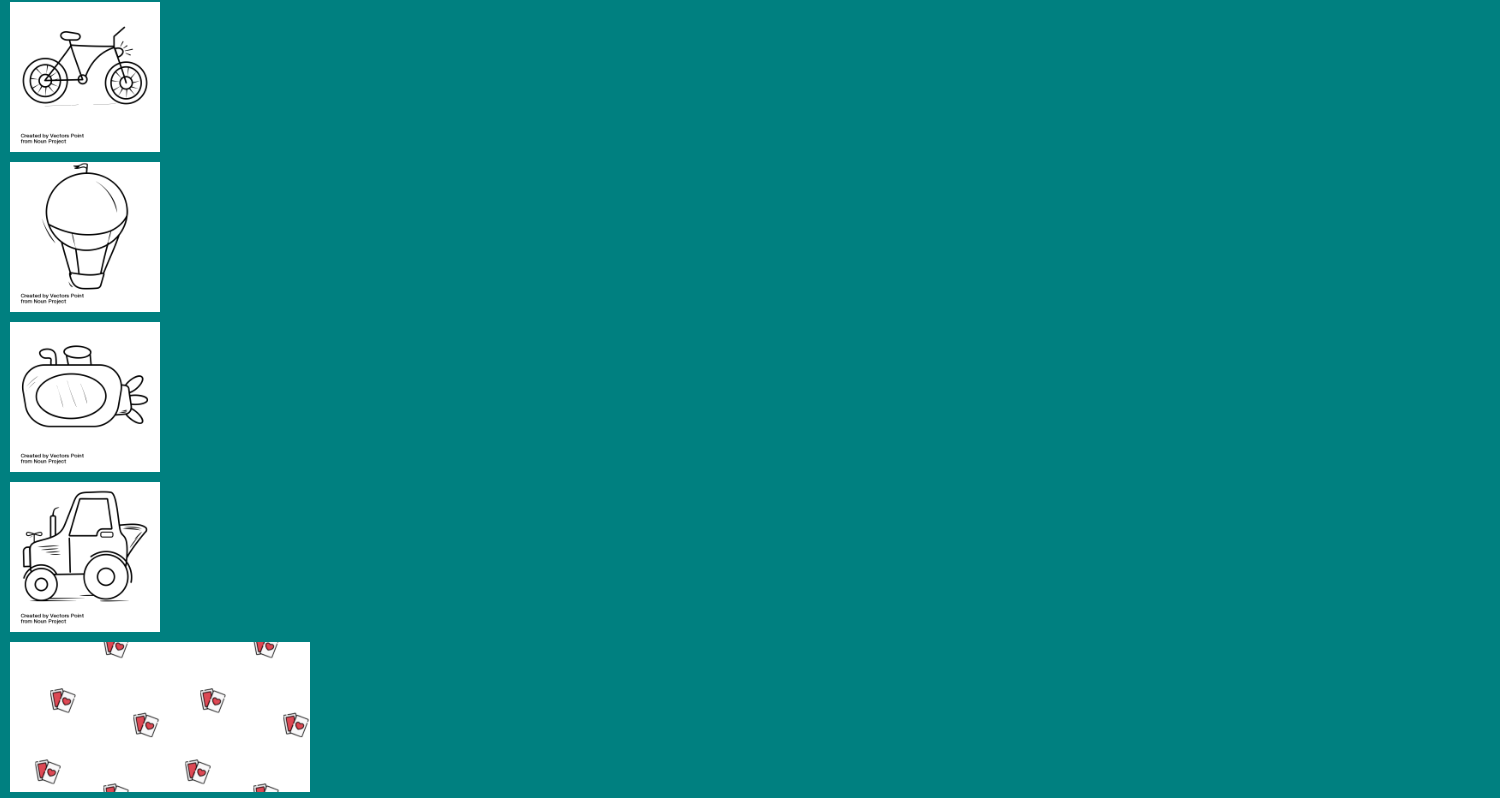
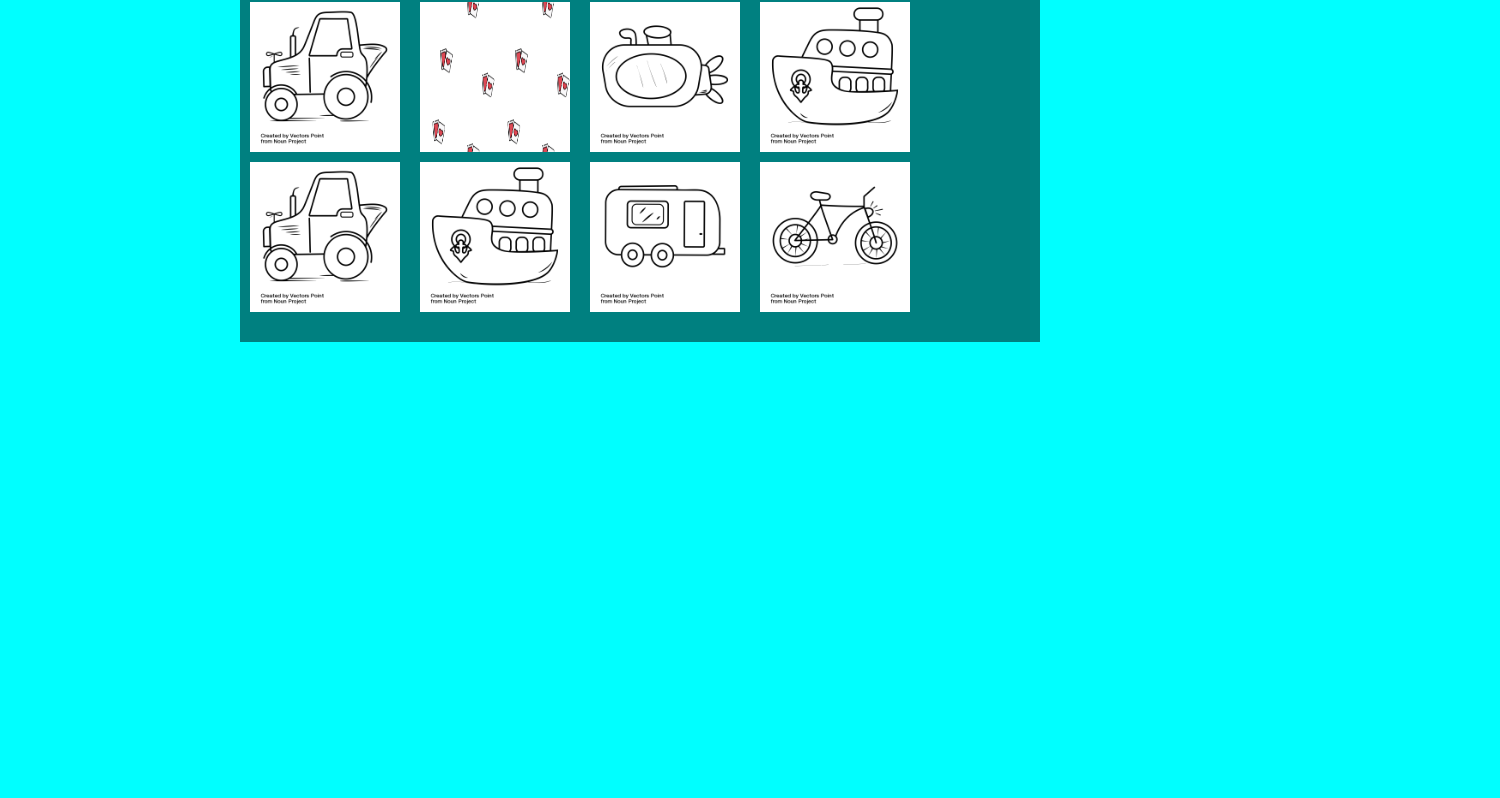
Before and after one commit to FrancoCaneti/html-css-memory, a plain HTML site: page index.html in a window 1280 px wide. Shown: the part 280-1078 px from the top of the page, 1500 px wide, since content can reach past the window. After the commit the page ends 800 px from the top, so only its background shows below. Drawn offline with Linux system fonts and the light colour scheme.

Commit message:
posizionamento card

```diff
--- a/css/main.css
+++ b/css/main.css
@@ -18,9 +18,11 @@
 
   }
  .container {
-     width: 1500px;
-     height: 1000px;
+     width: 800px;
+     height: 500px;
+     margin: 0 auto;
      background-color: teal;
+     position: relative;
  }
 
 .box {
@@ -28,6 +30,7 @@
     height: 150px;
     background-color: red;
     margin: 10px;
+
     border-radius: 5%;
     max-width: 100%;
     }
@@ -39,6 +42,77 @@
 }
 
 .pattern {
-    max-height: 100%;
+    width: 100%;
+    height: 100%;
     background-color: white;
 }
+
+.box:nth-child(2) {
+    position:relative;
+    left: 170px;
+    bottom: 160px;
+
+}
+
+
+.box:nth-child(3) {
+    position:relative;
+    left: 340px;
+    bottom: 320px;
+
+}
+
+
+.box:nth-child(4) {
+    position:relative;
+    left: 510px;
+    bottom: 480px;
+
+}
+
+.box:nth-child(5) {
+    position:relative;
+   left: 3140 px;
+    bottom: 480px;
+
+}
+
+.box:nth-child(6) {
+    position:relative;
+    left: 170px;
+    bottom: 640px;
+}
+
+.box:nth-child(7) {
+    position:relative;
+    left: 340px;
+    bottom: 800px;
+}
+.box:nth-child(8) {
+    position:relative;
+    left: 510px;
+    bottom: 960px;
+}
+
+.box:nth-child(9) {
+    position:relative;
+    bottom: 960px;
+}
+
+.box:nth-child(10) {
+    position:relative;
+    left: 170px;
+    bottom: 1120px;
+}
+
+.box:nth-child(11) {
+    position:relative;
+    left: 340px;
+    bottom: 1280px;
+}
+
+.box:nth-child(12) {
+    position:relative;
+    left: 510px;
+    bottom: 1440px;
+}
```
